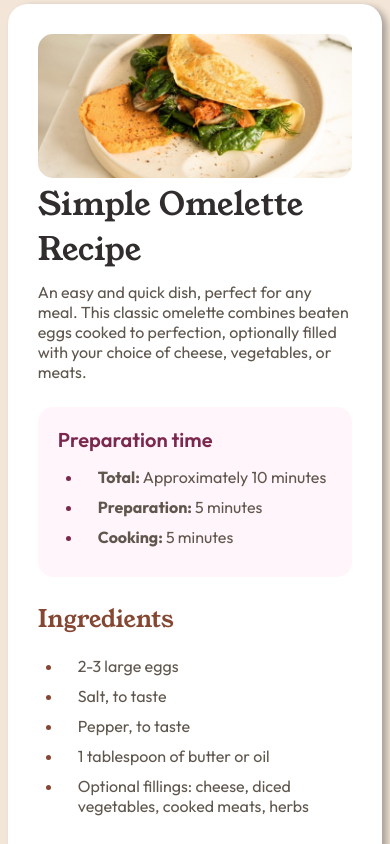
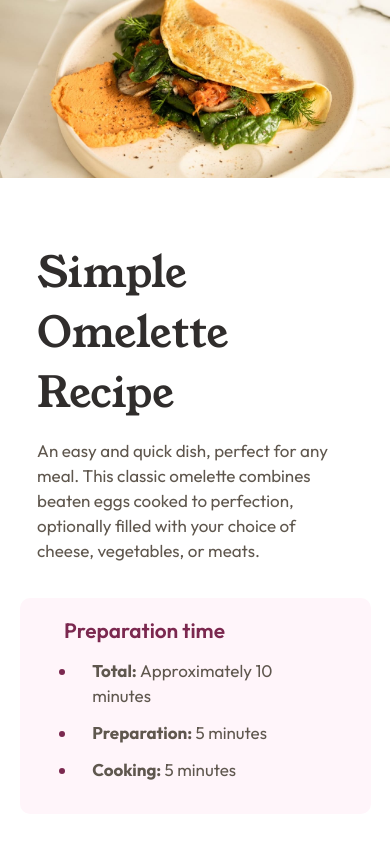
Before and after one commit to shauryapanchal/fem-recipe-page-challenge, a plain HTML site: page index.html in a window 390 px wide. Shown: the top 844 px of the page. Drawn offline with Linux system fonts and the light colour scheme.

Commit message:
Add mobile design responsiveness to the page

```diff
--- a/index.html
+++ b/index.html
@@ -18,11 +18,12 @@
   <link href="https://fonts.googleapis.com/css2?family=Outfit:wght@100..900&display=swap" rel="stylesheet">
 </head>
 <body>
-  <main>
-    <header>
-      <img src="assets/images/image-omelette.jpeg" alt="omelette-dish-image">
-      <h1 class="dish-title">Simple Omelette Recipe</h1>
-      <p>An easy and quick dish, perfect for any meal. This classic omelette combines beaten eggs cooked to perfection, optionally filled with your choice of cheese, vegetables, or meats.</p>
+  <main class="main-card">
+    <img src="assets/images/image-omelette.jpeg" alt="omelette-dish-image">
+    <header class="header">
+
+      <h1 class="recipe-title">Simple Omelette Recipe</h1>
+      <p class="recipe-intro">An easy and quick dish, perfect for any meal. This classic omelette combines beaten eggs cooked to perfection, optionally filled with your choice of cheese, vegetables, or meats.</p>
     </header>
     <div class="prep-time-card">
       <p class="time-card-heading">Preparation time</p>
@@ -33,7 +34,7 @@
       </ul>
     </div>
     <section>
-      <h2>Ingredients</h2>
+      <h2 class="section-heading">Ingredients</h2>
       <ul>
         <li><span class="no-sub">2-3 large eggs</span> </li>
         <li><span class="no-sub">Salt, to taste</span></li>
@@ -43,7 +44,7 @@
       </ul>
     </section>
     <section>
-      <h2>Instructions</h2>
+      <h2 class="section-heading">Instructions</h2>
       <ol>
         <li><span>Beat the eggs:</span> In a bowl, beat the eggs with a pinch of salt and pepper until they are well mixed. You can add a tablespoon of water or milk for a fluffier texture.</li>
         <li><span>Heat the pan:</span> Place a non-stick frying pan over medium heat and add butter or oil.</li>
@@ -54,7 +55,7 @@
       </ol>
     </section>
     <section>
-      <h2>Nutrition</h2>
+      <h2 class="section-heading">Nutrition</h2>
       <p>The table below shows nutritional values per serving without the additional fillings.</p>
       <table>
         <tbody>
--- a/styles.css
+++ b/styles.css
@@ -2,33 +2,45 @@
     padding: 0;
     margin: 0;
     box-sizing: border-box;
-}
-body,html{
-    height: fit-content;
 }
 body,main{
     display: flex;
     flex-direction: column;
 }
 body{
+    padding: 8.5% 5%;
     background-color: hsl(30, 54%, 90%);
     font-family: "Outfit", sans-serif;
+    min-height: 100vh;
 }
-main{
-    gap: 25px;
+.main-card{
+    gap: 35px;
     align-self: center;
     color: hsl(30, 10%, 34%);
     background-color: hsl(0, 0%, 100%);
-    margin: 1% 2%;
-    max-width: 700px;
-    padding: 1.875rem;
-    border-radius: 1.25rem;
-    box-shadow: 5px 3px 7px 0px rgba(0,0,0,0.3);
+    max-width: 780px;
+    padding: clamp(1%, 3.1%, 3.2%);
+    border-radius: 1.5rem;
 }
 img{
     max-width: 100%;
     height: auto;
-    border-radius: 0.938rem;
+    border-radius: 0.8rem;
+    margin-bottom: 30px;
+}
+.recipe-title{
+    font-size: 2.65rem;
+    margin-bottom: 15px;
+}
+.recipe-intro{
+    line-height: 25px;
+}
+.section-heading{
+    font-size: 1.8rem;
+}
+p,li{
+    font-size: 17px;
+    line-height: 25px;
 }
 h1,h2{
     font-weight: 400;
@@ -51,7 +63,7 @@ li::marker{
 }
 li{
     padding-left: 15px;
-    margin-bottom: 10px;
+    margin-bottom: 12px;
 }
 section li:last-child{
     margin-bottom: 30px;
@@ -71,15 +83,15 @@ span{
 }
 
 .time-card-heading{
-    font-size: 1.25rem;
+    font-size: 1.3rem;
     font-weight: 600;
     color: hsl(332, 51%, 32%);
     margin-bottom: 15px;
 }
 .prep-time-card{
-    border-radius: 15px;
+    border-radius: 10px;
     background-color: hsl(330, 100%, 98%);
-    padding: 20px;
+    padding: 20px 30px;
 }
 .prep-time-card ul{
     margin-left: 25px;
@@ -118,8 +130,22 @@ td:last-child{
 .attribution{
     font-size: 0.688rem;
     text-align: center;
-    margin-bottom: 1%;
+    margin-top: 20px;
 }
 .attribution a{
     color: hsl(228, 45%, 44%);
 }
+
+@media (max-width: 500px){
+    body, .main-card{
+        padding: 0;
+        border-radius: 0;
+    }
+    img{
+        border-radius: 0;
+    }
+    .main-card *:not(img,span){
+        margin-left: 5%;
+        margin-right: 5%;
+    }
+}
```
